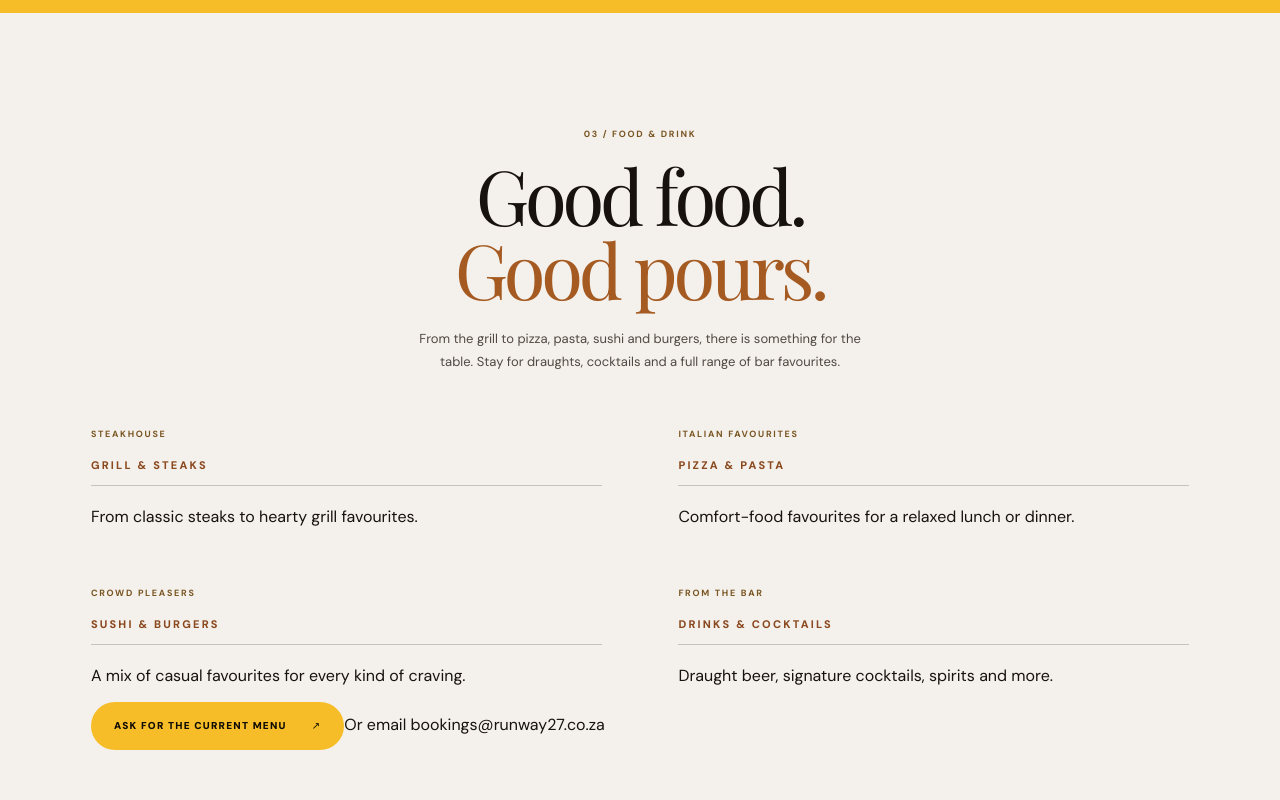
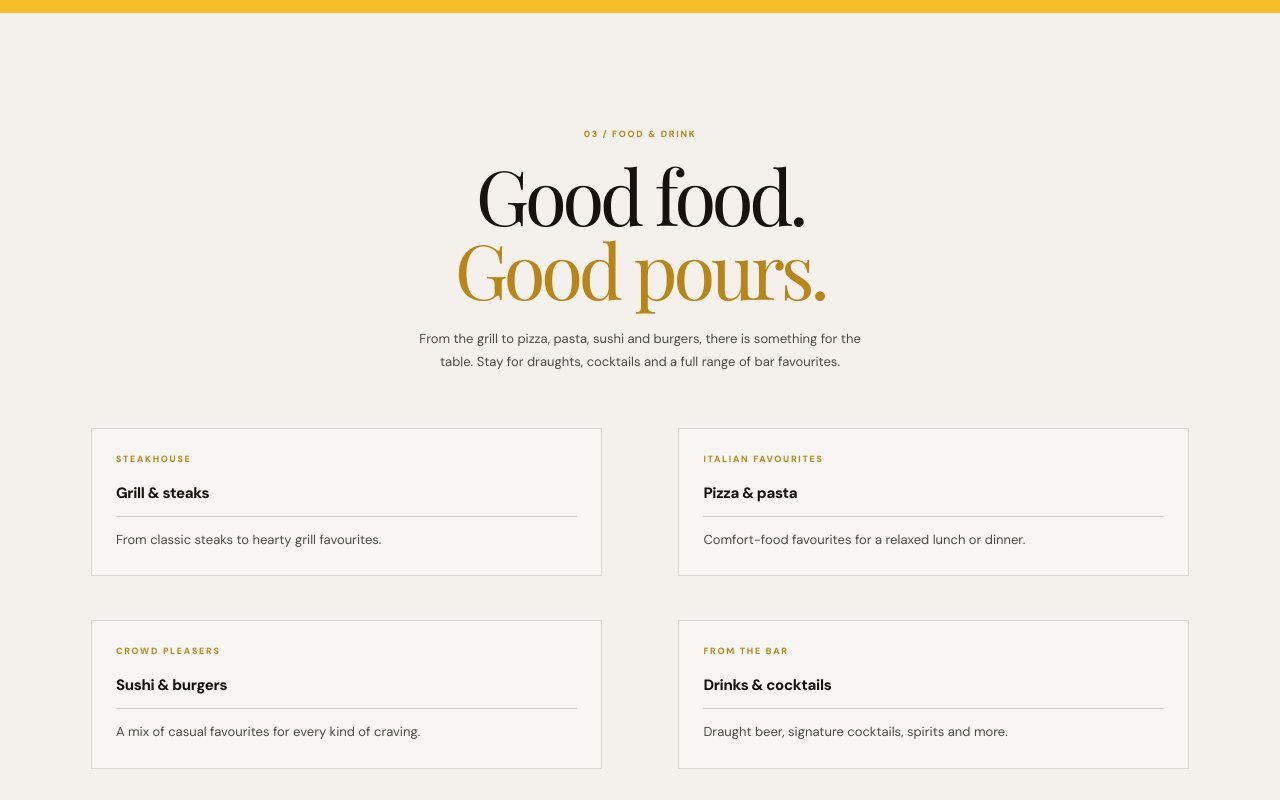
Before and after one commit to NateJ4y/Runway-27-Main, a React (Vite) app: page / in a window 1280 px wide. Shown: the part 4780-5580 px from the top of the page. Built offline with nearby package versions, Linux system fonts and the light colour scheme.

Commit message:
Style verified menu categories and unify menu accent color

```diff
--- a/src/style.css
+++ b/src/style.css
@@ -1628,3 +1628,59 @@ footer p,footer li,footer small,
   outline:2px solid #F6BD28 !important;
   outline-offset:4px;
 }
+
+
+/* Official-site content refresh: unified gold accent and styles for verified menu categories. */
+.menu-block-kicker,
+.menu-block-course .menu-block-kicker { color: #b88618; }
+.menu-block-heading h2 em { color: #b88618; }
+.menu-block-course {
+  padding: 24px;
+  border: 1px solid rgba(23,18,13,.13);
+  background: rgba(255,255,255,.32);
+}
+.menu-block-course h3 {
+  color: #17120d;
+  font-size: 15px;
+  letter-spacing: -.02em;
+  text-transform: none;
+  border-bottom-color: rgba(23,18,13,.16);
+  margin-bottom: 12px;
+}
+.menu-block-course > p:not(.menu-block-kicker) {
+  color: #514943;
+  font-size: 13px;
+  line-height: 1.75;
+  margin: 0;
+}
+.menu-block-actions {
+  display: flex;
+  justify-content: center;
+  align-items: center;
+  flex-wrap: wrap;
+  gap: 18px 24px;
+  margin-top: 38px;
+}
+.menu-block-actions .button-gold {
+  background: #d4b47a;
+  color: #17120d;
+}
+.menu-block-email {
+  font-size: 11px;
+  color: #514943;
+  text-decoration: underline;
+  text-underline-offset: 4px;
+}
+.footer-contact {
+  align-items: flex-start;
+  line-height: 1.8;
+}
+.footer-contact > span,
+.footer-contact > a {
+  max-width: 100%;
+}
+@media (max-width: 720px) {
+  .menu-block-actions { align-items: flex-start; flex-direction: column; }
+  .menu-block-email { overflow-wrap: anywhere; }
+  .footer-contact { flex-direction: column; gap: 12px; }
+}
```
